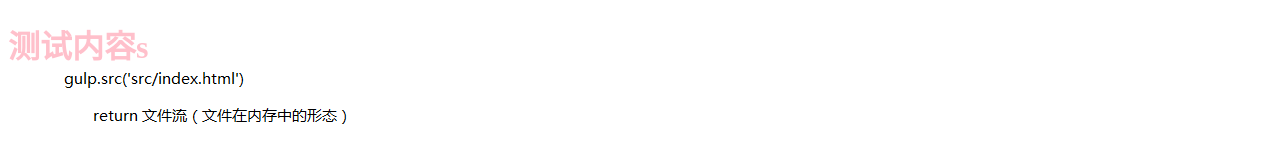
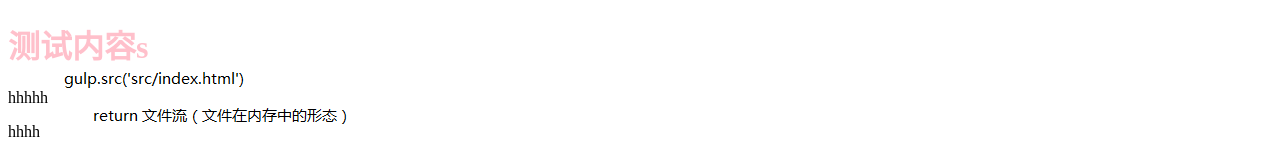
Before and after one commit to 1312110661/git-demo-, a website: page src/index.html in a window 1280 px wide. Shown: the top 164 px of the page. Drawn offline with nearby package versions, Linux system fonts and the light colour scheme; files that its build step writes are made by us from their sources.

```diff
--- a/src/index.html
+++ b/src/index.html
@@ -9,6 +9,8 @@
 <body>
 <!-- 测试注释 -->
   <h1>测试内容s</h1>
+  hhhhh
+<p>hhhh</p>
   <script src="scripts/all.js"></script>
 </body>
 </html>
```
